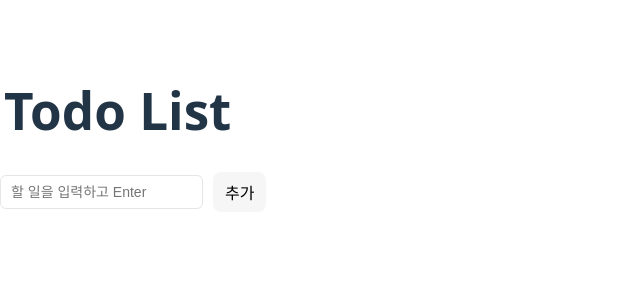
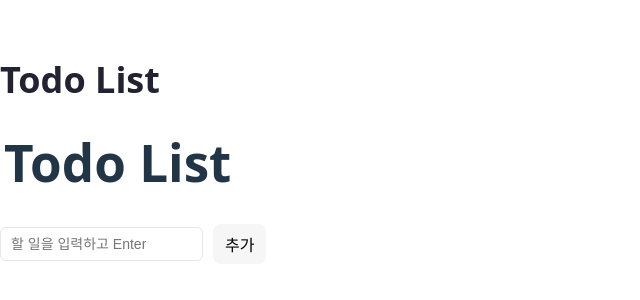
Before and after one commit to namseoyun231/React-TodoList, a React (Vite) app: page / in a window 1280 px wide. Shown: the part 260-560 px from the top of the page, without its empty margins (0-640 px from the left). Built offline with nearby package versions, Linux system fonts and the light colour scheme.

Commit message:
TodoTemplate.tsx수정

```diff
--- a/src/components/TodoTemplate.tsx
+++ b/src/components/TodoTemplate.tsx
@@ -6,5 +6,20 @@ export default function TodoTemplate({
                                          children: React.ReactNode;
                                      }){
 // 스타일은 최소화: 기본 레이아웃만 div로 감쌈
-    return <div>{children}</div>;
+    return (<div
+            style={{
+                maxWidth: "420px",
+                margin: "0 auto",
+                paddingTop: "40px",
+            }}
+        >
+            <h1 style={{
+                fontSize: "36px",
+                marginBottom: "20px",
+                fontWeight: 700,
+                color: "#223",
+            }}>
+                Todo List
+            </h1>{children}</div>
+    );
 }
```
